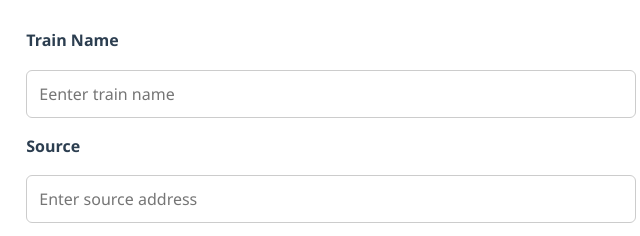
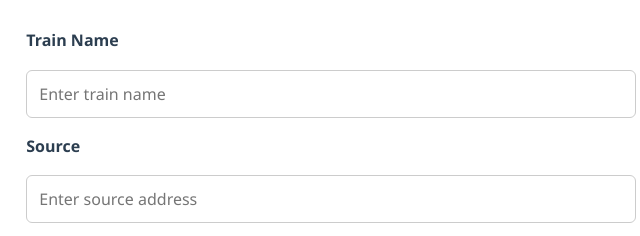
Before and after one commit to Bharath-56/quickreserve, a website: page quickreserve/public/admin.html in a window 1280 px wide. Shown: the part 239-475 px from the top of the page, 309-949 px from the left. Drawn offline with Linux system fonts and the light colour scheme; no server answers.

Commit message:
updated admin dashboard

```diff
--- a/quickreserve/public/admin.html
+++ b/quickreserve/public/admin.html
@@ -46,7 +46,7 @@
   <h2>Add Train</h2>
    <form action="/admin/add-train" method="POST">
   <label for="name">Train Name</label>
-  <input type="text" name="name" required placeholder="Eenter train name">
+  <input type="text" name="name" required placeholder="Enter train name">
 
   <label for="source">Source</label>
   <input type="text" name="source" required placeholder="Enter source address">
```
